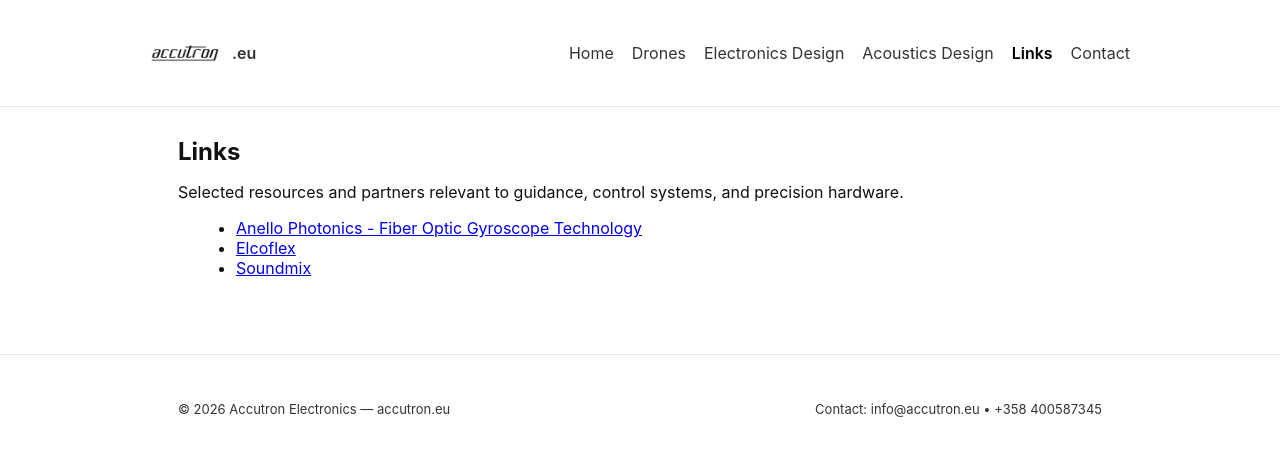
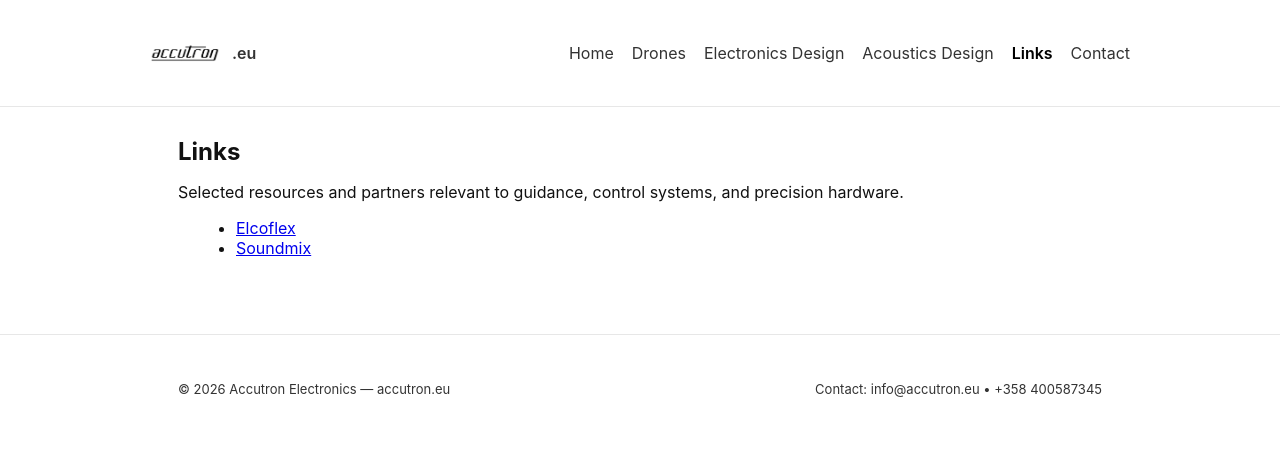
Before and after one commit to ElkkuTee/accutron, a React (Vite) app: page /links in a window 1280 px wide. Shown: the top 456 px of the page. Built offline with nearby package versions, Linux system fonts and the light colour scheme.

Commit message:
Added pdf linked to the drones page

```diff
--- a/src/pages/Drones.jsx
+++ b/src/pages/Drones.jsx
@@ -42,6 +42,7 @@ export default function Drones(){
         <li>Effective against maneuvering and slow-moving targets.</li>
         <li>Robust performance in GPS-denied environments.</li>
       </ul>
+      <li key="IGM24.pdf"><a href="/links" target="_blank" rel="noopener noreferrer">IGM24.pdf</a></li>
     </section>
   )
 }
--- a/src/pages/Links.jsx
+++ b/src/pages/Links.jsx
@@ -2,7 +2,6 @@ import React from 'react'
 import { Helmet } from 'react-helmet-async'
 
 const externalLinks = [
-  { title: 'Anello Photonics - Fiber Optic Gyroscope Technology', url: 'https://www.anellophotonics.com' },
   { title: 'Elcoflex', url: 'https://www.elcoflex.com' },
   { title: 'Soundmix', url: 'https://www.soundmix.fi' }
 ]
```
Also changed, not shown: 1 other file (tests, documents, lock files or other folders).
